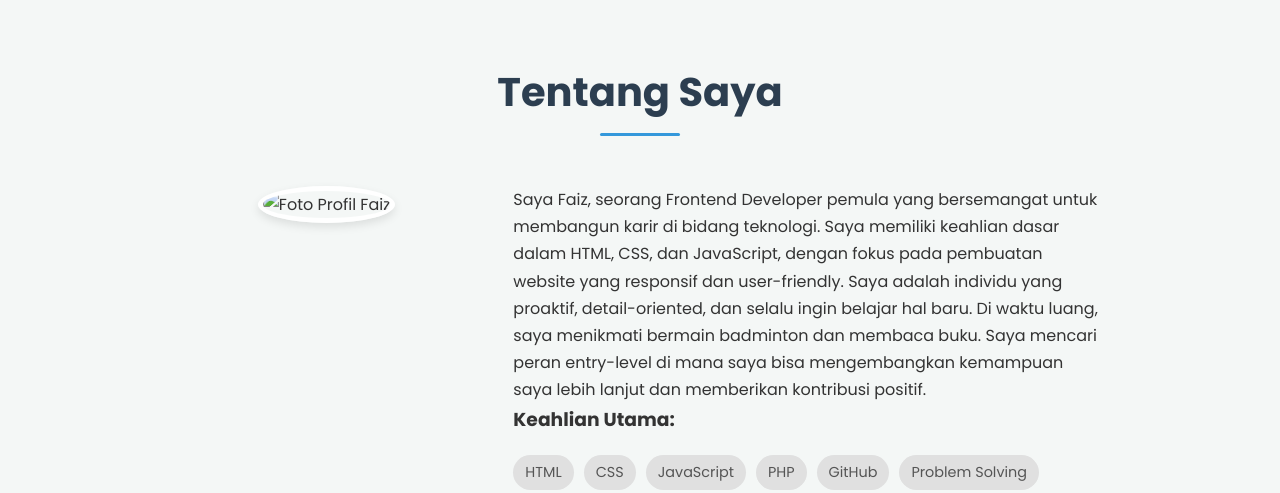
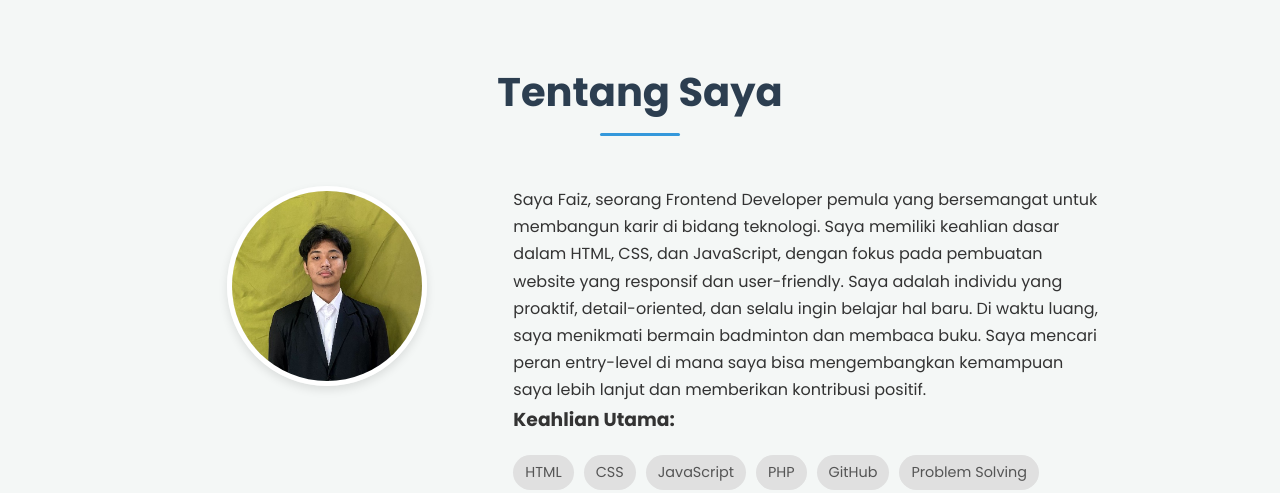
Before and after one commit to web-si-te/porto, a plain HTML site: page index.html in a window 1280 px wide. Shown: the part 662-1155 px from the top of the page. Drawn offline with nearby package versions, Linux system fonts and the light colour scheme.

Commit message:
Update index.html

```diff
--- a/index.html
+++ b/index.html
@@ -465,7 +465,7 @@
             <div class="about-content">
                 <div class="profile-pic-container fade-in">
                     <!-- Ganti dengan URL gambar profil Anda. Ini placeholder. -->
-                    <img src="gambar/photo_2025-06-20_11-23-29.png" alt="Foto Profil Faiz" class="profile-pic">
+                    <img src="gambar/photo_2025-06-20_11-23-29.jpg" alt="Foto Profil Faiz" class="profile-pic">
                 </div>
                 <div class="about-text fade-in">
                     <p>Saya Faiz, seorang Frontend Developer pemula yang bersemangat untuk membangun karir di bidang teknologi. Saya memiliki keahlian dasar dalam HTML, CSS, dan JavaScript, dengan fokus pada pembuatan website yang responsif dan user-friendly. Saya adalah individu yang proaktif, detail-oriented, dan selalu ingin belajar hal baru. Di waktu luang, saya menikmati bermain badminton dan membaca buku. Saya mencari peran entry-level di mana saya bisa mengembangkan kemampuan saya lebih lanjut dan memberikan kontribusi positif.</p>
```
